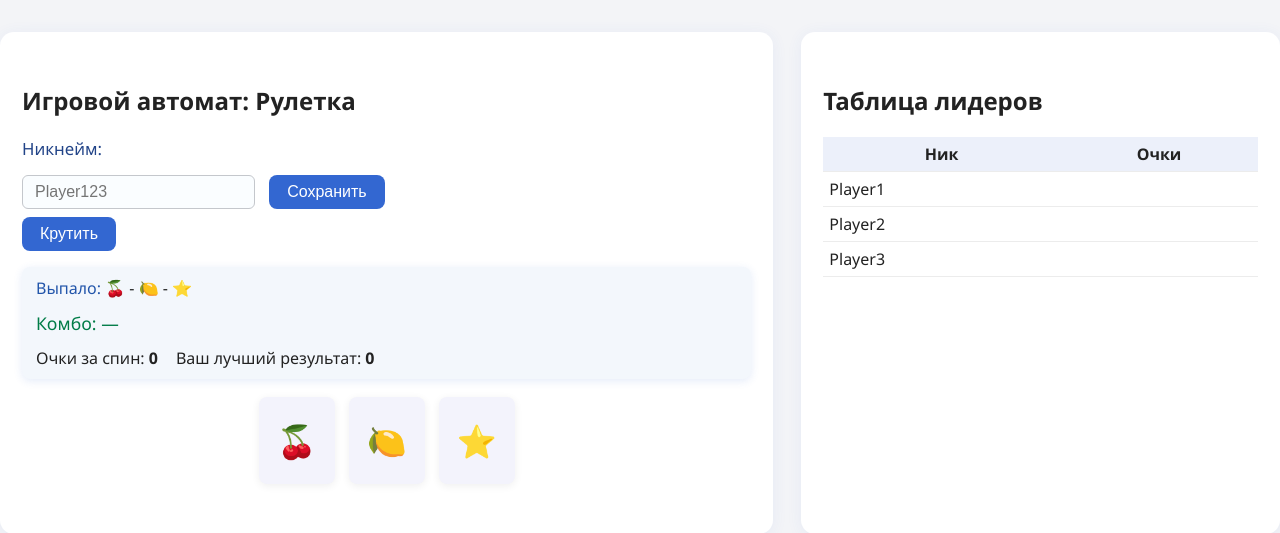
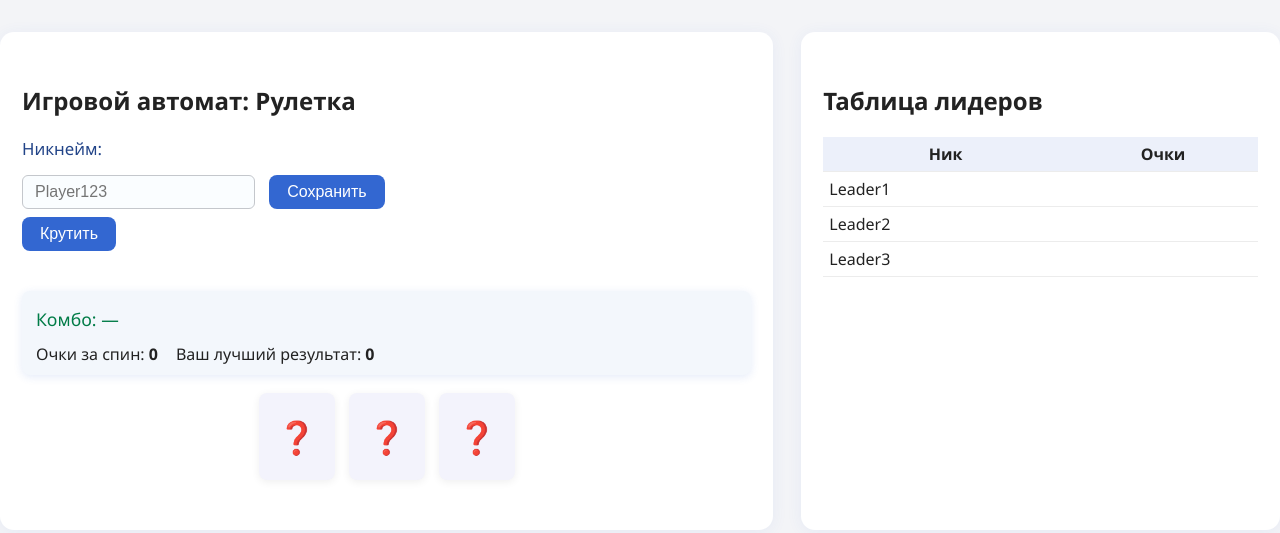
Before and after one commit to Belandiy/roulette-game, a Flask app: page / in a window 1280 px wide. Shown: the part 46-579 px from the top of the page. Run offline with Flask 3, Linux system fonts and the light colour scheme.

Commit message:
Отказался от использования кода из ветки backend, вместо этого заменил код заглушками, которые в будущем будут заменены. В index удалил дубликаты строк <div class="rolled"> <span class="rolled-label">Выпало: </span> <span id="result-values">🍒 - 🍋 - ⭐</span> </div>
js в основном остался без изменений добавил лишь id result-combo

```diff
--- a/app.py
+++ b/app.py
@@ -1,67 +1,84 @@
-from flask import Flask, render_template, request, jsonify, session
+from flask import Flask, render_template, request, jsonify, session, redirect, url_for
 import random
-import db
+
+# (СПРИНТ 3)
+# Реальная логика БД и подсчета очков находится в PR бэкенд-разработчика.
+# Здесь только имитируем ответы API, чтобы проверить работу JS.
+# При соиянии реального бэкенда этот файл не нужен.
 
 app = Flask(__name__)
-app.secret_key = 'dev_key_sprint_2'  # Временный ключ для сессий
+app.secret_key = 'frontend_testing_key'
 
-db.init_app(app)
+
+# db.init_app(app)
 
 @app.route("/")
 def home():
-    return render_template("index.html")
+    # Важно: передаем nickname, чтобы проверить скрытие формы в HTML
+    return render_template("index.html", nickname=session.get("nickname"))
 
 @app.route("/rules")
 def rules():
     return render_template("rules.html")
 
+@app.route("/api/register", methods=["POST"])
+def api_register():
+    """
+    Имитация регистрации.
+    Вместо записи в БД просто сохраняем в сессию и делаем редирект.
+    """
+    data = request.get_json(silent=True) or {}
+    nickname = data.get("nickname", "Player")
+
+    # Имитируем успешный вход
+    session['user_id'] = 999
+    session['nickname'] = nickname
+
+    # Бэкендер сделал редирект, мы повторяем это поведение
+    return redirect(url_for('home'))
+
 @app.route("/api/spin", methods=["POST"])
 def api_spin():
     """
-    Request JSON:
-      { "nickname": "Player1" }  # без поля bet
-    Response JSON:
-      { "nickname":"Player1", "result":[1,2,3], "score":0, "combo":"none" }
+    Имитация спина с анимацией.
+    Возвращаем структуру данных, которую ожидает новый app.js.
     """
-    data = request.get_json(silent=True) or {}
-    nickname = data.get("nickname", "anonymous")
+    # Проверка авторизации (чтобы протестировать ошибку 401 на фронте)
+    if not session.get('user_id'):
+        return jsonify({"error": "Unauthorized"}), 401
 
-    # Генерация результата (серверная сторона — честно)
-    result = [random.randint(0, 9) for _ in range(3)]
+    # Генерируем индексы символов (0-4), как это делает реальный бэкенд
+    result_indices = [random.randint(0, 4) for _ in range(3)]
 
-    # Простая логика очков без ставки
-    if result[0] == result[1] == result[2]:
-        combo = "three_of_kind"
-        score = 100
-    elif len(set(result)) == 2:
-        combo = "pair"
-        score = 20
-    else:
-        combo = "none"
-        score = 0
+    # Фейковая анимация для проверки JS
+    animation = {
+        "reels": [
+            {"final": result_indices[0], "spins": 3, "duration": 1.0},
+            {"final": result_indices[1], "spins": 4, "duration": 1.4},
+            {"final": result_indices[2], "spins": 5, "duration": 1.8}
+        ],
+        "total_duration": 1.8
+    }
 
     return jsonify({
-        "nickname": nickname,
-        "result": result,
-        "score": score,
-        "combo": combo
+        "nickname": session.get("nickname"),
+        "result": result_indices, # JS ждет индексы
+        "score": random.choice([0, 10, 50, 100]), # Случайные очки
+        "combo": "test_combo",
+        "best_score": 999, # Фейковый рекорд для проверки UI
+        "animation": animation # Данные для анимации
     }), 200
 
 @app.route("/api/leaderboard")
 def api_leaderboard():
     """
-    Заглушка для турнирной таблицы
+    Имитация данных лидерборда с правильными полями (best_score)
     """
-    # Возвращаем фиктивные данные
-    leaderboard = [
-        {"nickname": "Player1", "best_score": 100},
-        {"nickname": "Player2", "best_score": 50},
-        {"nickname": "Player3", "best_score": 20}
-    ]
-
-    return jsonify(leaderboard), 200
+    return jsonify([
+        {"nickname": "Leader1", "best_score": 5000},
+        {"nickname": "Leader2", "best_score": 3000},
+        {"nickname": "Leader3", "best_score": 1500}
+    ])
 
 if __name__ == "__main__":
-    with app.app_context(): # Инициализация БД пр старте
-        db.ensure_db()
     app.run(host="127.0.0.1", port=5000, debug=True)
--- a/templates/index.html
+++ b/templates/index.html
@@ -14,12 +14,8 @@
       <button type="submit" class="btn">Сохранить</button>
     </form>
      <button id="spin-btn" class="btn" style="margin-bottom:1em;">Крутить</button>
-    <div id="status"></div>
+     <div id="status" style="min-height: 1.5em;"></div>
     <div class="game-display">
-      <div class="rolled">
-        <span class="rolled-label">Выпало: </span>
-        <span id="result-values">🍒 - 🍋 - ⭐</span>
-      </div>
       <div class="combo-row">
         <span>Комбо: <span id="result-combo">—</span></span>
       </div>
@@ -30,9 +26,9 @@
     </div>
 
     <div class="reels">
-      <div class="reel">🍒</div>
-      <div class="reel">🍋</div>
-      <div class="reel">⭐</div>
+        <div class="reel">❓</div>
+        <div class="reel">❓</div>
+        <div class="reel">❓</div>
     </div>
   </div>
 
```
